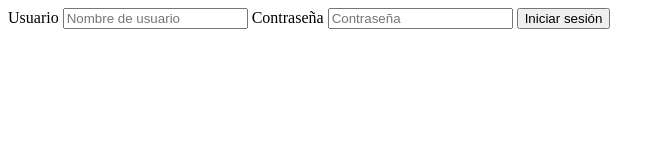
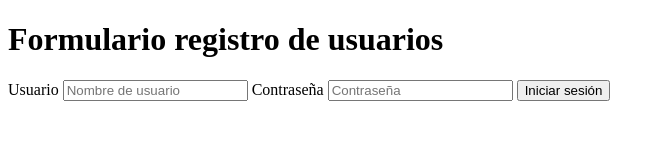
Before and after one commit to JoseAlonsoDev/formbasic, a plain HTML site: page index.html in a window 1280 px wide. Shown: the whole page, without its empty margins (0-665 px from the left). Drawn offline with Linux system fonts and the light colour scheme.

Commit message:
Add titulo y contenedor del formulario

```diff
--- a/index.html
+++ b/index.html
@@ -1,11 +1,16 @@
 <!DOCTYPE html>
 <html lang="en">
+
 <head>
     <meta charset="UTF-8">
     <meta name="viewport" content="width=device-width, initial-scale=1.0">
-    <title>Document</title>
+    <title>FORMULARIO</title>
+    <link rel="stylesheet" href="styles.css">
 </head>
+
 <body>
+    <h1>Formulario registro de usuarios</h1>
+    <div id="contenedor-formulario">
         <form action="">
             <label for="username">Usuario</label>
             <input type="text" name="username" placeholder="Nombre de usuario">
@@ -13,5 +18,7 @@
             <input type="password" name="password" placeholder="Contraseña">
             <button type="submit">Iniciar sesión</button>
         </form>
+    </div>
 </body>
+
 </html>
```
Lines whose indentation alone changed are shown as unchanged.
